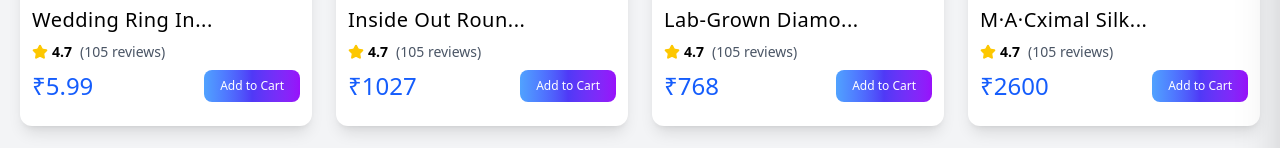
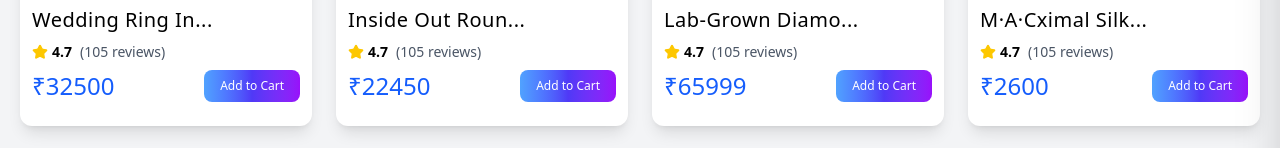
Before and after one commit to Kaushal-06/shophub, a React (Vite) app: page / in a window 1280 px wide. Shown: the part 492-640 px from the top of the page. Built offline with nearby package versions, Linux system fonts and the light colour scheme.

Commit message:
ProductCardSkeleton.jsx added and App.jsx updated

```diff
--- a/src/App.jsx
+++ b/src/App.jsx
@@ -4,6 +4,7 @@ import FilterCard from "./components/FilterCard";
 import ProductCard from "./components/ProductCard";
 import CartSidebar from "./components/CartSidebar";
 import Toast from "./components/Toast";
+import ProductCardSkeleton from "./components/ProductCardSkeleton";
 
 // const products = [
 //   {
@@ -263,341 +264,364 @@ import Toast from "./components/Toast";
 
 const products1 = [
   {
-    "id": 21,
-    "title": "Red Lipstick",
-    "price": 15.99,
-    "description": "Classic red lipstick for bold and elegant look.",
-    "category": "cosmetics",
-    "image": [
+    id: 21,
+    title: "Red Lipstick",
+    price: 15.99,
+    description: "Classic red lipstick for bold and elegant look.",
+    category: "cosmetics",
+    image: [
       "https://cdn.netmeds.tech/v2/plain-cake-860195/netmed/wrkr/products/assets/item/free/resize-w:400/n-cg2U0-3Z-avon_ultra_perfectly_matte_lipstick_truest_red_4_gm_656815_0_1.jpg",
-      "https://cdn.pixabay.com/photo/2016/11/22/22/39/lip-balm-1853527_960_720.jpg"
+      "https://cdn.pixabay.com/photo/2016/11/22/22/39/lip-balm-1853527_960_720.jpg",
     ],
-    "rating": { "rate": 4.8, "count": 238 },
-    "qty": 0
+    rating: { rate: 4.8, count: 238 },
+    qty: 0,
   },
   {
-    "id": 22,
-    "title": "Pink Lip Balm",
-    "price": 7.99,
-    "description": "Hydrating lip balm with natural pink tint.",
-    "category": "cosmetics",
-    "image": [
+    id: 22,
+    title: "Pink Lip Balm",
+    price: 7.99,
+    description: "Hydrating lip balm with natural pink tint.",
+    category: "cosmetics",
+    image: [
       "https://th.bing.com/th/id/OPAC.i98H9pOH3fihCg474C474?w=592&h=550&o=5&dpr=1.3&pid=21.1&ucfimg=1",
-      "https://cdn.pixabay.com/photo/2016/03/05/22/12/lip-gloss-1238296_960_720.jpg"
+      "https://cdn.pixabay.com/photo/2016/03/05/22/12/lip-gloss-1238296_960_720.jpg",
     ],
-    "rating": { "rate": 4.5, "count": 123 },
-    "qty": 0
+    rating: { rate: 4.5, count: 123 },
+    qty: 0,
   },
   {
-    "id": 23,
-    "title": "Silver Ring with Gemstone",
-    "price": 45.5,
-    "description": "Elegant silver ring with a sparkling gemstone.",
-    "category": "jewelery",
-    "image": [
+    id: 23,
+    title: "Silver Ring with Gemstone",
+    price: 45.5,
+    description: "Elegant silver ring with a sparkling gemstone.",
+    category: "jewelery",
+    image: [
       "https://tse1.explicit.bing.net/th/id/OIP.HfOdKNhkFY0ppFX9igbRmAHaHa?cb=ucfimg2ucfimg=1&rs=1&pid=ImgDetMain&o=7&rm=3",
-      "https://cdn.pixabay.com/photo/2016/06/22/10/57/silver-1475132_960_720.jpg"
+      "https://cdn.pixabay.com/photo/2016/06/22/10/57/silver-1475132_960_720.jpg",
     ],
-    "rating": { "rate": 4.7, "count": 198 },
-    "qty": 0
+    rating: { rate: 4.7, count: 198 },
+    qty: 0,
   },
   {
-    "id": 24,
-    "title": "Gold Pendant Necklace",
-    "price": 120,
-    "description": "Delicate gold pendant necklace for everyday elegance.",
-    "category": "jewelery",
-    "image": [
+    id: 24,
+    title: "Gold Pendant Necklace",
+    price: 120,
+    description: "Delicate gold pendant necklace for everyday elegance.",
+    category: "jewelery",
+    image: [
       "https://th.bing.com/th/id/OIP.LAsHsq3AqTO1h6_1JjfBzwHaHa?w=201&h=201&c=7&r=0&o=7&cb=ucfimg2&dpr=1.3&pid=1.7&rm=3&ucfimg=1",
-      "https://cdn.pixabay.com/photo/2016/03/27/20/50/necklace-1284303_960_720.jpg"
+      "https://cdn.pixabay.com/photo/2016/03/27/20/50/necklace-1284303_960_720.jpg",
     ],
-    "rating": { "rate": 4.9, "count": 176 },
-    "qty": 0
+    rating: { rate: 4.9, count: 176 },
+    qty: 0,
   },
   {
-    "id": 25,
-    "title": "Diamond Stud Earrings",
-    "price": 150,
-    "description": "Classic diamond stud earrings for a timeless look.",
-    "category": "jewelery",
-    "image": [
+    id: 25,
+    title: "Diamond Stud Earrings",
+    price: 150,
+    description: "Classic diamond stud earrings for a timeless look.",
+    category: "jewelery",
+    image: [
       "https://th.bing.com/th/id/OIP.aIZSC4YgsTua211lDgYYrgHaHa?w=211&h=211&c=7&r=0&o=7&cb=ucfimg2&dpr=1.3&pid=1.7&rm=3&ucfimg=1",
-      "https://cdn.pixabay.com/photo/2017/01/20/00/30/diamond-1996647_960_720.jpg"
+      "https://cdn.pixabay.com/photo/2017/01/20/00/30/diamond-1996647_960_720.jpg",
     ],
-    "rating": { "rate": 4.8, "count": 210 },
-    "qty": 0
+    rating: { rate: 4.8, count: 210 },
+    qty: 0,
   },
   {
-    "id": 26,
-    "title": "Nude Lipstick",
-    "price": 13.5,
-    "description": "Smooth nude lipstick perfect for daily wear.",
-    "category": "cosmetics",
-    "image": [
+    id: 26,
+    title: "Nude Lipstick",
+    price: 13.5,
+    description: "Smooth nude lipstick perfect for daily wear.",
+    category: "cosmetics",
+    image: [
       "https://th.bing.com/th/id/OIP.mIU8g-jUK4VPbc_fz5GEWQHaFj?w=232&h=180&c=7&r=0&o=7&cb=ucfimg2&dpr=1.3&pid=1.7&rm=3&ucfimg=1",
-      "https://cdn.pixabay.com/photo/2015/12/08/00/27/lipstick-1082375_960_720.jpg"
+      "https://cdn.pixabay.com/photo/2015/12/08/00/27/lipstick-1082375_960_720.jpg",
     ],
-    "rating": { "rate": 4.6, "count": 175 },
-    "qty": 0
+    rating: { rate: 4.6, count: 175 },
+    qty: 0,
   },
-]
-
+];
 
 const products = [
   {
-    "id":1,
-    "title":"Wedding Ring In 18K Yellow Gold (2.00mm)",
-    "price":5.99,
-    "description":"Nourishing lip balm to protect and hydrate lips.",
-    "category":"jewelery",
-    "image":[
+    id: 1,
+    brand: "Blueline",
+    title: "Wedding Ring In 18K Yellow Gold (2.00mm)",
+    price: 32500,
+    description: "Nourishing lip balm to protect and hydrate lips.",
+    category: "jewelery",
+    image: [
       "/assets/prd-img/ring/1.jpg",
       "/assets/prd-img/ring/2.jpg",
       "/assets/prd-img/ring/3.jpg",
-      "/assets/prd-img/ring/4.jpg"
+      "/assets/prd-img/ring/4.jpg",
     ],
-    "rating":{"rate":4.7,"count":105},
-    "qty":0
+    rating: { rate: 4.7, count: 105 },
+    qty: 0,
   },
   {
-    "id":2,
-    "title":"Inside Out Round Hoops, 1/2 Inch Diameter In 14K Yellow Gold (1/4 Ct. tw. - H-I / SI1-SI2)",
-    "price":1027,
-    "description":"Nourishing lip balm to protect and hydrate lips.",
-    "category":"jewelery",
-    "image":[
+    id: 2,
+    brand: "Blueline",
+    title:
+      "Inside Out Round Hoops, 1/2 Inch Diameter In 14K Yellow Gold (1/4 Ct. tw. - H-I / SI1-SI2)",
+    price: 22450,
+    description: "Nourishing lip balm to protect and hydrate lips.",
+    category: "jewelery",
+    image: [
       "/assets/prd-img/earring/1.jpg",
       "/assets/prd-img/earring/2.jpg",
-      "/assets/prd-img/earring/3.jpg"
+      "/assets/prd-img/earring/3.jpg",
     ],
-    "rating":{"rate":4.7,"count":105},
-    "qty":0
+    rating: { rate: 4.7, count: 105 },
+    qty: 0,
   },
   {
-    "id":3,
-    "title":"Lab-Grown Diamond Initial R Pendant Necklace In 14K Yellow Gold",
-    "price":768,
-    "description":"Nourishing lip balm to protect and hydrate lips.",
-    "category":"jewelery",
-    "image":[
-      "/assets/prd-img/necklace/1.jpg",
-      "/assets/prd-img/necklace/2.jpg",
-    ],
-    "rating":{"rate":4.7,"count":105},
-    "qty":0
+    id: 3,
+    brand: "Blueline",
+    title: "Lab-Grown Diamond Initial R Pendant Necklace In 14K Yellow Gold",
+    price: 65999,
+    description: "Nourishing lip balm to protect and hydrate lips.",
+    category: "jewelery",
+    image: ["/assets/prd-img/necklace/1.jpg", "/assets/prd-img/necklace/2.jpg"],
+    rating: { rate: 4.7, count: 105 },
+    qty: 0,
   },
   {
-    "id":4,
-    "title":"M·A·Cximal Silky Matte Lipstick",
-    "price":2600,
-    "description":"Silky Matte Finish, 12HR Comfortable Wear. Pigment-Rich/Full-Coverage Colour.",
-    "category":"cosmetics",
-    "image":[
+    id: 4,
+    brand: "MAC",
+    title: "M·A·Cximal Silky Matte Lipstick",
+    price: 2600,
+    description:
+      "Silky Matte Finish, 12HR Comfortable Wear. Pigment-Rich/Full-Coverage Colour.",
+    category: "cosmetics",
+    image: [
       "/assets/prd-img/lipstick/mac1.avif",
       "/assets/prd-img/lipstick/mac2.avif",
       "/assets/prd-img/lipstick/mac3.webp",
     ],
-    "rating":{"rate":4.7,"count":105},
-    "qty":0
+    rating: { rate: 4.7, count: 105 },
+    qty: 0,
   },
   {
-    "id":5,
-    "title":"Lady Danger,M·A·Cximal Silky Matte Lipstick",
-    "price":2600,
-    "description":"Silky Matte Finish, 12HR Comfortable Wear. Pigment-Rich/Full-Coverage Colour.",
-    "category":"cosmetics",
-    "image":[
+    id: 5,
+    brand: "MAC",
+    title: "Lady Danger,M·A·Cximal Silky Matte Lipstick",
+    price: 2600,
+    description:
+      "Silky Matte Finish, 12HR Comfortable Wear. Pigment-Rich/Full-Coverage Colour.",
+    category: "cosmetics",
+    image: [
       "/assets/prd-img/lipstick/lady-danger1.avif",
       "/assets/prd-img/lipstick/lady-danger2.avif",
       "/assets/prd-img/lipstick/lady-danger3.webp",
     ],
-    "rating":{"rate":4.7,"count":105},
-    "qty":0
+    rating: { rate: 4.7, count: 105 },
+    qty: 0,
   },
   {
-    "id":6,
-    "title":"Russian Red,M·A·Cximal Silky Matte Lipstick",
-    "price":2600,
-    "description":"Silky Matte Finish, 12HR Comfortable Wear. Pigment-Rich/Full-Coverage Colour.",
-    "category":"cosmetics",
-    "image":[
+    id: 6,
+    brand: "MAC",
+    title: "Russian Red,M·A·Cximal Silky Matte Lipstick",
+    price: 2600,
+    description:
+      "Silky Matte Finish, 12HR Comfortable Wear. Pigment-Rich/Full-Coverage Colour.",
+    category: "cosmetics",
+    image: [
       "/assets/prd-img/lipstick/russian-red1.avif",
       "/assets/prd-img/lipstick/russian-red2.avif",
       "/assets/prd-img/lipstick/russian-red3.webp",
     ],
-    "rating":{"rate":4.7,"count":105},
-    "qty":0
+    rating: { rate: 4.7, count: 105 },
+    qty: 0,
   },
   {
-    "id":7,
-    "title":"MACGROW - Light Blue Denim Straight Fit Women's Jeans ( Pack of 1 )",
-    "price":443,
-    "description":"Silky Matte Finish, 12HR Comfortable Wear. Pigment-Rich/Full-Coverage Colour.",
-    "category":"women's clothing",
-    "image":[
+    id: 7,
+    brand: "FROGS",
+    title:
+      "MACGROW - Light Blue Denim Straight Fit Women's Jeans ( Pack of 1 )",
+    price: 443,
+    description:
+      "Silky Matte Finish, 12HR Comfortable Wear. Pigment-Rich/Full-Coverage Colour.",
+    category: "women's clothing",
+    image: [
       "/assets/prd-img/women-jean/blue1.webp",
       "/assets/prd-img/women-jean/blue2.webp",
       "/assets/prd-img/women-jean/blue3.webp",
     ],
-    "rating":{"rate":4.7,"count":105},
-    "qty":0
+    rating: { rate: 4.7, count: 105 },
+    qty: 0,
   },
   {
-    "id":8,
-    "title":"BONDY Women's Straight Fit Mid-Rise Jeans ( Black )",
-    "price":443,
-    "description":"Silky Matte Finish, 12HR Comfortable Wear. Pigment-Rich/Full-Coverage Colour.",
-    "category":"women's clothing",
-    "image":[
+    id: 8,
+    brand: "Bewkoof",
+    title: "BONDY Women's Straight Fit Mid-Rise Jeans ( Black )",
+    price: 443,
+    description:
+      "Silky Matte Finish, 12HR Comfortable Wear. Pigment-Rich/Full-Coverage Colour.",
+    category: "women's clothing",
+    image: [
       "/assets/prd-img/women-jean/black1.webp",
       "/assets/prd-img/women-jean/black2.webp",
       "/assets/prd-img/women-jean/black3.webp",
     ],
-    "rating":{"rate":4.7,"count":105},
-    "qty":0
+    rating: { rate: 4.7, count: 105 },
+    qty: 0,
   },
   {
-    "id":9,
-    "title":"9x denims Women's Regular Fit Mid-Rise Jeans ( Cream )",
-    "price":670,
-    "description":"Silky Matte Finish, 12HR Comfortable Wear. Pigment-Rich/Full-Coverage Colour.",
-    "category":"women's clothing",
-    "image":[
+    id: 9,
+    brand: "Bewkoof",
+    title: "9x denims Women's Regular Fit Mid-Rise Jeans ( Cream )",
+    price: 670,
+    description:
+      "Silky Matte Finish, 12HR Comfortable Wear. Pigment-Rich/Full-Coverage Colour.",
+    category: "women's clothing",
+    image: [
       "/assets/prd-img/women-jean/cream1.webp",
       "/assets/prd-img/women-jean/cream2.webp",
       "/assets/prd-img/women-jean/cream3.webp",
     ],
-    "rating":{"rate":4.7,"count":105},
-    "qty":0
+    rating: { rate: 4.7, count: 105 },
+    qty: 0,
   },
   {
-    "id":10,
-    "title":"Aurelia",
-    "price":883,
-    "description":"Navy Schiffli Short Kurti with Pintucks",
-    "category":"women's clothing",
-    "image":[
+    id: 10,
+    brand: "Aurelia",
+    title: "Navy Schiffli Short Kurti with Pintucks",
+    price: 883,
+    description: "Navy Schiffli Short Kurti with Pintucks",
+    category: "women's clothing",
+    image: [
       "/assets/prd-img/women-kurti/blue1.avif",
       "/assets/prd-img/women-kurti/blue2.avif",
       "/assets/prd-img/women-kurti/blue3.avif",
     ],
-    "rating":{"rate":4.7,"count":105},
-    "qty":0
+    rating: { rate: 4.7, count: 105 },
+    qty: 0,
   },
   {
-    "id":11,
-    "title":"Janasya",
-    "price":1995,
-    "description":"Womens Lime Yellow Pure Cotton Ombre Chikankari Embroidered Straight Kurta",
-    "category":"women's clothing",
-    "image":[
+    id: 11,
+    brand: "Janasya",
+    title:
+      "Womens Lime Yellow Pure Cotton Ombre Chikankari Embroidered Straight Kurta",
+    price: 1995,
+    description:
+      "Womens Lime Yellow Pure Cotton Ombre Chikankari Embroidered Straight Kurta",
+    category: "women's clothing",
+    image: [
       "/assets/prd-img/women-kurti/yellow1.avif",
       "/assets/prd-img/women-kurti/yellow2.avif",
       "/assets/prd-img/women-kurti/yellow3.avif",
     ],
-    "rating":{"rate":4.7,"count":105},
-    "qty":0
+    rating: { rate: 4.7, count: 105 },
+    qty: 0,
   },
   {
-    "id":12,
-    "title":"Brownverse",
-    "price":1995,
-    "description":"Pure Cotton Women Off White Embroidered Kashmiri Kurti.",
-    "category":"women's clothing",
-    "image":[
+    id: 12,
+    brand: "Brownverse",
+    title: "Pure Cotton Women Off White Embroidered Kashmiri Kurti",
+    price: 1995,
+    description: "Pure Cotton Women Off White Embroidered Kashmiri Kurti.",
+    category: "women's clothing",
+    image: [
       "/assets/prd-img/women-kurti/cream1.avif",
       "/assets/prd-img/women-kurti/cream2.avif",
       "/assets/prd-img/women-kurti/cream3.avif",
     ],
-    "rating":{"rate":4.7,"count":105},
-    "qty":0
+    rating: { rate: 4.7, count: 105 },
+    qty: 0,
   },
   {
-    "id":13,
-    "title":"Style Quotient",
-    "price":1395,
-    "description":"Men Olive Relaxed Fit Mid Rise Cargos",
-    "category":"men's clothing",
-    "image":[
+    id: 13,
+    brand: "Style Quotient",
+    title: "Men Olive Relaxed Fit Mid Rise Cargos",
+    price: 1395,
+    description: "Men Olive Relaxed Fit Mid Rise Cargos",
+    category: "men's clothing",
+    image: [
       "/assets/prd-img/men-jeans/green-cargo1.avif",
       "/assets/prd-img/men-jeans/green-cargo2.avif",
       "/assets/prd-img/men-jeans/green-cargo3.avif",
     ],
-    "rating":{"rate":4.7,"count":105},
-    "qty":0
+    rating: { rate: 4.7, count: 105 },
+    qty: 0,
   },
   {
-    "id":14,
-    "title":"Snitch",
-    "price":1595,
-    "description":"Blue Denim Loose Casual Jeans",
-    "category":"men's clothing",
-    "image":[
+    id: 14,
+    brand: "Snitch",
+    title: "Blue Denim Loose Casual Jeans",
+    price: 1595,
+    description: "Blue Denim Loose Casual Jeans",
+    category: "men's clothing",
+    image: [
       "/assets/prd-img/men-jeans/blue1.avif",
       "/assets/prd-img/men-jeans/blue2.avif",
       "/assets/prd-img/men-jeans/blue3.avif",
     ],
-    "rating":{"rate":4.1,"count":545},
-    "qty":0
+    rating: { rate: 4.1, count: 545 },
+    qty: 0,
   },
   {
-    "id":15,
-    "title":"FREAKINS",
-    "price":1899,
-    "description":"Men Spruce Black Wide Jeans",
-    "category":"men's clothing",
-    "image":[
+    id: 15,
+    brand: "FREAKINS",
+    title: "Men Spruce Black Wide Jeans",
+    price: 1899,
+    description: "Men Spruce Black Wide Jeans",
+    category: "men's clothing",
+    image: [
       "/assets/prd-img/men-jeans/black1.avif",
       "/assets/prd-img/men-jeans/black2.avif",
       "/assets/prd-img/men-jeans/black3.avif",
     ],
-    "rating":{"rate":3.9,"count":95},
-    "qty":0
+    rating: { rate: 3.9, count: 95 },
+    qty: 0,
   },
   {
-    "id":16,
-    "title":"American Eagle",
-    "price":1843,
-    "description":"Men Red Super Soft Graphic Hoodie",
-    "category":"men's clothing",
-    "image":[
+    id: 16,
+    brand: "American Eagle",
+    title: "Men Red Super Soft Graphic Hoodie",
+    price: 1843,
+    description: "Men Red Super Soft Graphic Hoodie",
+    category: "men's clothing",
+    image: [
       "/assets/prd-img/men-hoodie/red1.avif",
       "/assets/prd-img/men-hoodie/red2.avif",
       "/assets/prd-img/men-hoodie/red3.avif",
     ],
-    "rating":{"rate":4,"count":215},
-    "qty":0
+    rating: { rate: 4, count: 215 },
+    qty: 0,
   },
   {
-    "id":17,
-    "title":"POLO RALPH LAUREN",
-    "price":14843,
-    "description":"RALPH LAUREN Fleece Hoodie",
-    "category":"men's clothing",
-    "image":[
+    id: 17,
+    brand: "POLO RALPH LAUREN",
+    title: "RALPH LAUREN Fleece Hoodie",
+    price: 14843,
+    description: "RALPH LAUREN Fleece Hoodie",
+    category: "men's clothing",
+    image: [
       "/assets/prd-img/men-hoodie/black1.avif",
       "/assets/prd-img/men-hoodie/black2.avif",
       "/assets/prd-img/men-hoodie/black3.avif",
     ],
-    "rating":{"rate":4.3,"count":76},
-    "qty":0
+    rating: { rate: 4.3, count: 76 },
+    qty: 0,
   },
   {
-    "id":18,
-    "title":"ALLSAINTS",
-    "price":31245,
-    "description":"uture Hoodie",
-    "category":"men's clothing",
-    "image":[
+    id: 18,
+    brand: "ALLSAINTS",
+    title: "Future Hoodie",
+    price: 31245,
+    description: "Future Hoodie",
+    category: "men's clothing",
+    image: [
       "/assets/prd-img/men-hoodie/cream1.avif",
       "/assets/prd-img/men-hoodie/cream2.avif",
       "/assets/prd-img/men-hoodie/cream3.avif",
     ],
-    "rating":{"rate":4.8,"count":14},
-    "qty":0
+    rating: { rate: 4.8, count: 14 },
+    qty: 0,
   },
-]
-
+];
 
 const App = () => {
   const [selectedCategories, setSelectedCategories] = useState("all");
@@ -605,7 +629,16 @@ const App = () => {
   const [wishlist, setWishlist] = useState([]);
   const [cart, setCart] = useState([]);
   const [isCartOpen, setIsCartOpen] = useState(false);
-  const [message, setMessage] = useState('')
+  const [message, setMessage] = useState("");
+  const [loading, setLoading] = useState(true);
+
+  useEffect(() => {
+    const timer = setTimeout(() => {
+      setLoading(false);
+    }, 2000);
+
+    return () => clearTimeout(timer);
+  }, []);
 
   //  useEffect(() => {
   //   const handleContextMenu = (e) => {
@@ -659,9 +692,8 @@ const App = () => {
     "electronics",
     "jewelery",
     "men's clothing",
-  "women's clothing"
-]
-
+    "women's clothing",
+  ];
 
   // const products = [
   //   { id: 1, name: 'Wireless Headphones', price: 89.99, category: 'electronics', image: 'https://images.unsplash.com/photo-1505740420928-5e560c06d30e?w=400&h=400&fit=crop', rating: 4.5, reviews: 124 },
@@ -707,7 +739,7 @@ const App = () => {
       setCart((prev) => [...prev, { ...prd, qty: 1 }]);
     }
 
-    setMessage(`${prd.title} added to cart!`)
+    setMessage(`${prd.title} added to cart!`);
   };
 
   const removeItem = (id) => {
@@ -731,12 +763,11 @@ const App = () => {
   const onClose = () => setIsCartOpen(false);
 
   const onToastClose = () => {
-    setMessage('')
-  }
+    setMessage("");
+  };
 
   return (
     <div className="min-h-screen bg-gray-100">
-
       <Header
         wishlist={wishlist}
         cart={cart}
@@ -750,7 +781,15 @@ const App = () => {
           handleCategoriesChange={handleCategoriesChange}
         />
         <div className="mt-4 grid grid-cols-2 md:grid-cols-3 lg:grid-cols-4 gap-2 sm:gap-4 md:gap-6 mb-4">
-          {filteredProducts.map((prd) => (
+          {loading ? (
+            <>
+              <ProductCardSkeleton />
+              <ProductCardSkeleton />
+              <ProductCardSkeleton />
+              <ProductCardSkeleton />
+            </>
+          ) : (
+            filteredProducts.map((prd) => (
               <ProductCard
                 key={prd.id}
                 prd={prd}
@@ -758,7 +797,8 @@ const App = () => {
                 addItemToWishlist={addItemToWishlist}
                 addItemToCart={addItemToCart}
               />
-          ))}
+            ))
+          )}
         </div>
       </main>
 
@@ -770,20 +810,12 @@ const App = () => {
         updateQty={updateQty}
       />
 
-      {
-        message && (
-          <Toast
-          message={message}
-          onClose={onToastClose}
-          />
-        )
-      }
+      {message && <Toast message={message} onClose={onToastClose} />}
     </div>
   );
 };
 
 export default App;
-
 
 // import React from 'react'
 
--- /dev/null
+++ b/src/components/ProductCardSkeleton.jsx
@@ -0,0 +1,16 @@
+const ProductCardSkeleton = () => {
+  return (
+    <div className="bg-white shadow-lg rounded-xl flex flex-col w-full animate-pulse">
+      <div className="bg-gray-200 w-full h-60"></div>
+      <div className="py-2 px-3 flex flex-col gap-2">
+        <div className="h-6 bg-gray-200 rounded w-3/4"></div>
+        <div className="h-4 bg-gray-200 rounded w-1/2"></div>
+        <div className="flex items-center justify-between mb-4 mt-2"></div>
+        <div className="h-8 bg-gray-200 rounded w-20"></div>
+        <div className="h-10 bg-gray-200 rounded w-32"></div>
+      </div>
+    </div>
+  );
+};
+
+export default ProductCardSkeleton;
```
Lines whose indentation alone changed are shown as unchanged.
